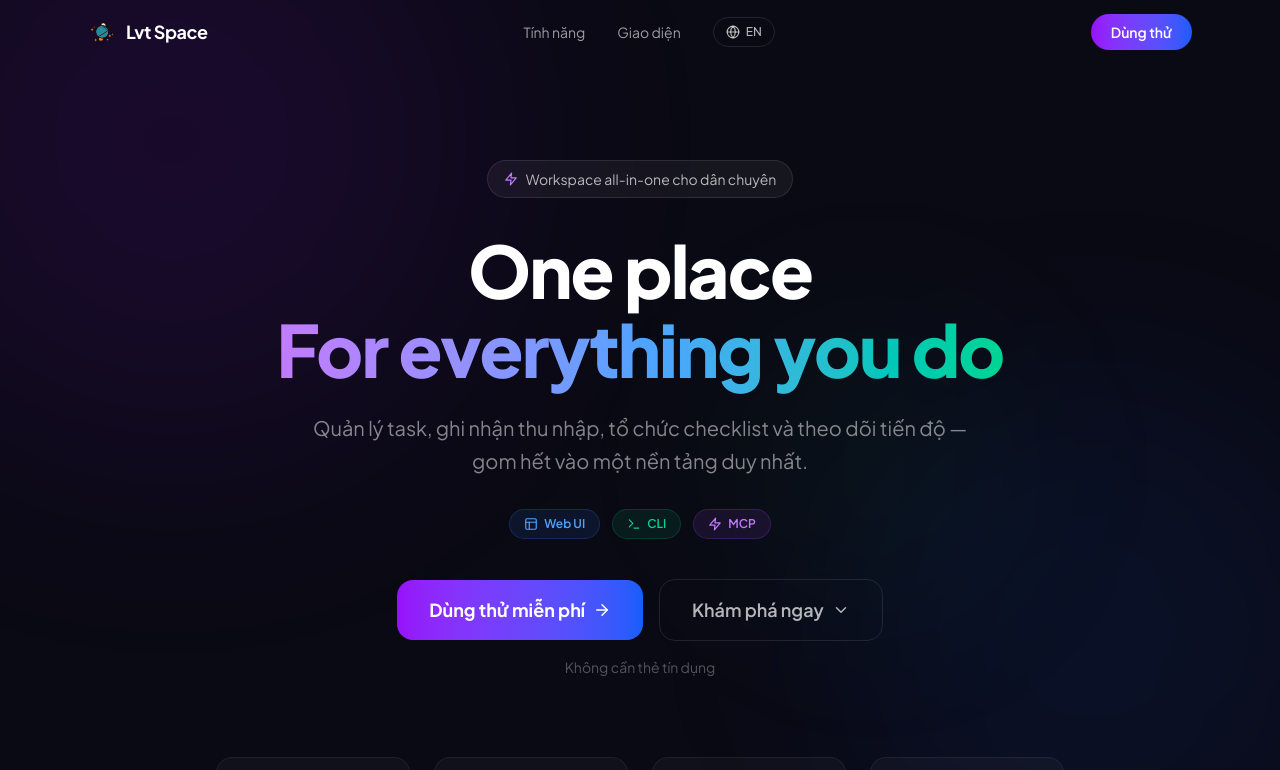
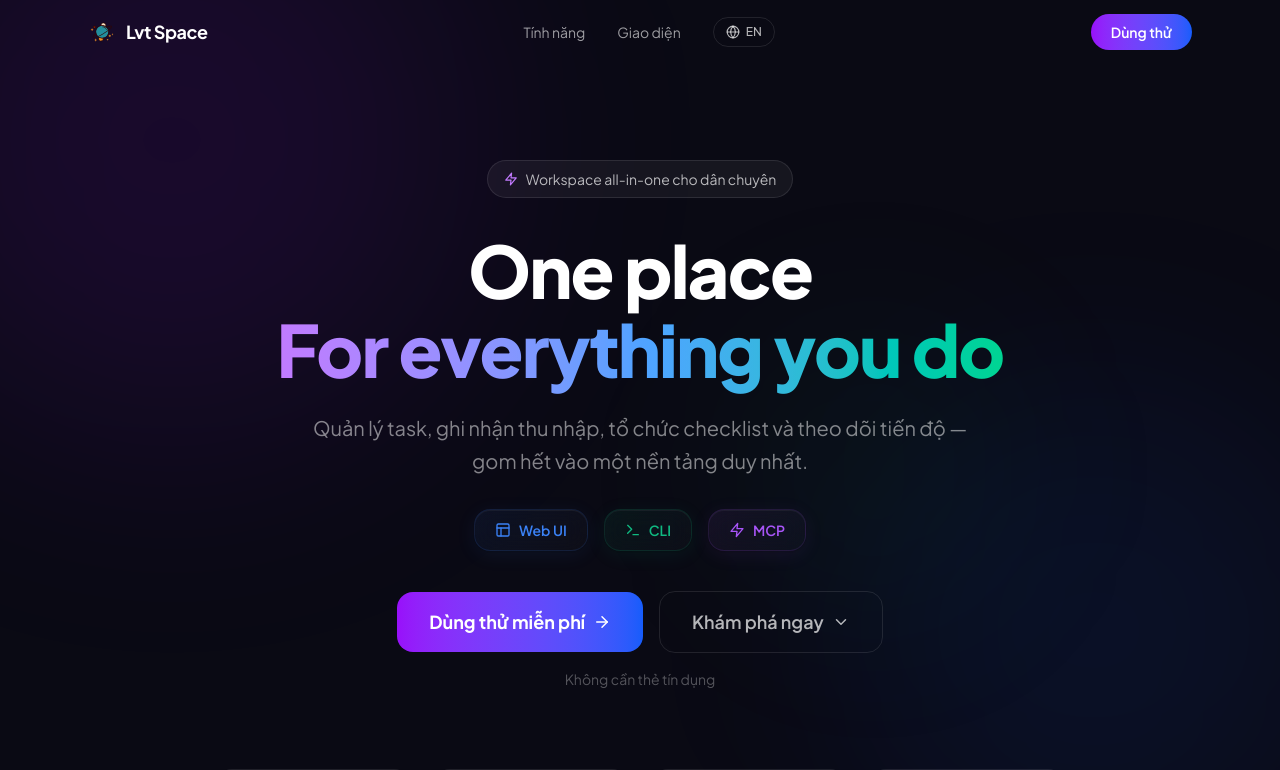
Before and after one commit to lvt17/lvt-space, a React (Vite) app: page / in a window 1280 px wide. Shown: the top 770 px of the page. Built offline with nearby package versions, Linux system fonts and the light colour scheme; no server answers.

Commit message:
style: 3D glassmorphism badges + footer text update

```diff
--- a/src/pages/LandingPage.tsx
+++ b/src/pages/LandingPage.tsx
@@ -122,9 +122,9 @@ const content = {
             button: 'Đăng ký miễn phí',
         },
         footer: {
-            tagline: 'Làm việc đẹp hơn mỗi ngày.',
+            tagline: 'Làm việc nhanh hơn mỗi ngày.',
             madeBy: 'Phát triển bởi',
-            author: 'Liêu Vĩnh Toàn',
+            author: 'LVT team',
             rights: 'Đã đăng ký bản quyền.',
         },
     },
@@ -224,16 +224,32 @@ export default function LandingPage() {
                         {t.hero.subtitle}
                     </p>
                     {/* Platform badges */}
-                    <div className="flex items-center justify-center gap-3 mb-10">
-                        <span className="inline-flex items-center gap-1.5 px-3.5 py-1.5 rounded-full bg-blue-500/10 border border-blue-500/20 text-blue-400 text-xs font-semibold">
-                            <FiLayout className="text-sm" /> Web UI
-                        </span>
-                        <span className="inline-flex items-center gap-1.5 px-3.5 py-1.5 rounded-full bg-emerald-500/10 border border-emerald-500/20 text-emerald-400 text-xs font-semibold">
-                            <FiTerminal className="text-sm" /> CLI
-                        </span>
-                        <span className="inline-flex items-center gap-1.5 px-3.5 py-1.5 rounded-full bg-purple-500/10 border border-purple-500/20 text-purple-400 text-xs font-semibold">
-                            <FiZap className="text-sm" /> MCP
-                        </span>
+                    <div className="flex items-center justify-center gap-4 mb-10">
+                        {[
+                            { icon: <FiLayout />, label: 'Web UI', color: '#3B82F6', bg: 'rgba(59,130,246,0.08)' },
+                            { icon: <FiTerminal />, label: 'CLI', color: '#10B981', bg: 'rgba(16,185,129,0.08)' },
+                            { icon: <FiZap />, label: 'MCP', color: '#A855F7', bg: 'rgba(168,85,247,0.08)' },
+                        ].map((b, i) => (
+                            <div
+                                key={i}
+                                className="group relative inline-flex items-center gap-2 px-5 py-2.5 rounded-2xl text-sm font-semibold transition-all duration-300 hover:scale-105 hover:-translate-y-0.5 cursor-default"
+                                style={{
+                                    color: b.color,
+                                    background: `linear-gradient(135deg, ${b.bg}, rgba(255,255,255,0.02))`,
+                                    border: `1px solid ${b.color}22`,
+                                    boxShadow: `0 4px 20px ${b.color}15, 0 1px 3px rgba(0,0,0,0.3), inset 0 1px 0 rgba(255,255,255,0.05)`,
+                                    backdropFilter: 'blur(12px)',
+                                }}
+                            >
+                                {/* Glow ring */}
+                                <div
+                                    className="absolute inset-0 rounded-2xl opacity-0 group-hover:opacity-100 transition-opacity duration-500"
+                                    style={{ boxShadow: `0 0 30px ${b.color}20, 0 0 60px ${b.color}10` }}
+                                />
+                                <span className="relative text-base">{b.icon}</span>
+                                <span className="relative">{b.label}</span>
+                            </div>
+                        ))}
                     </div>
                     <div className="flex flex-col sm:flex-row items-center justify-center gap-4 mb-4">
                         <button
```
